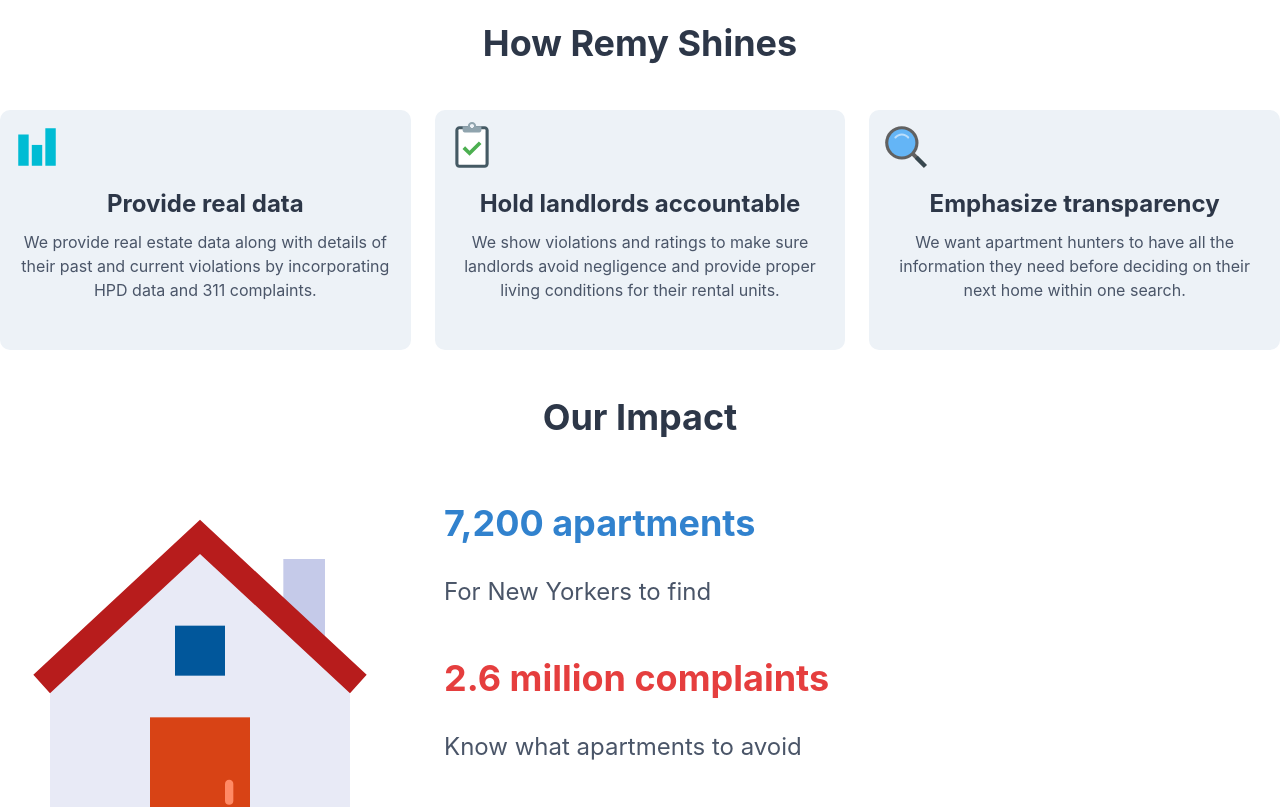
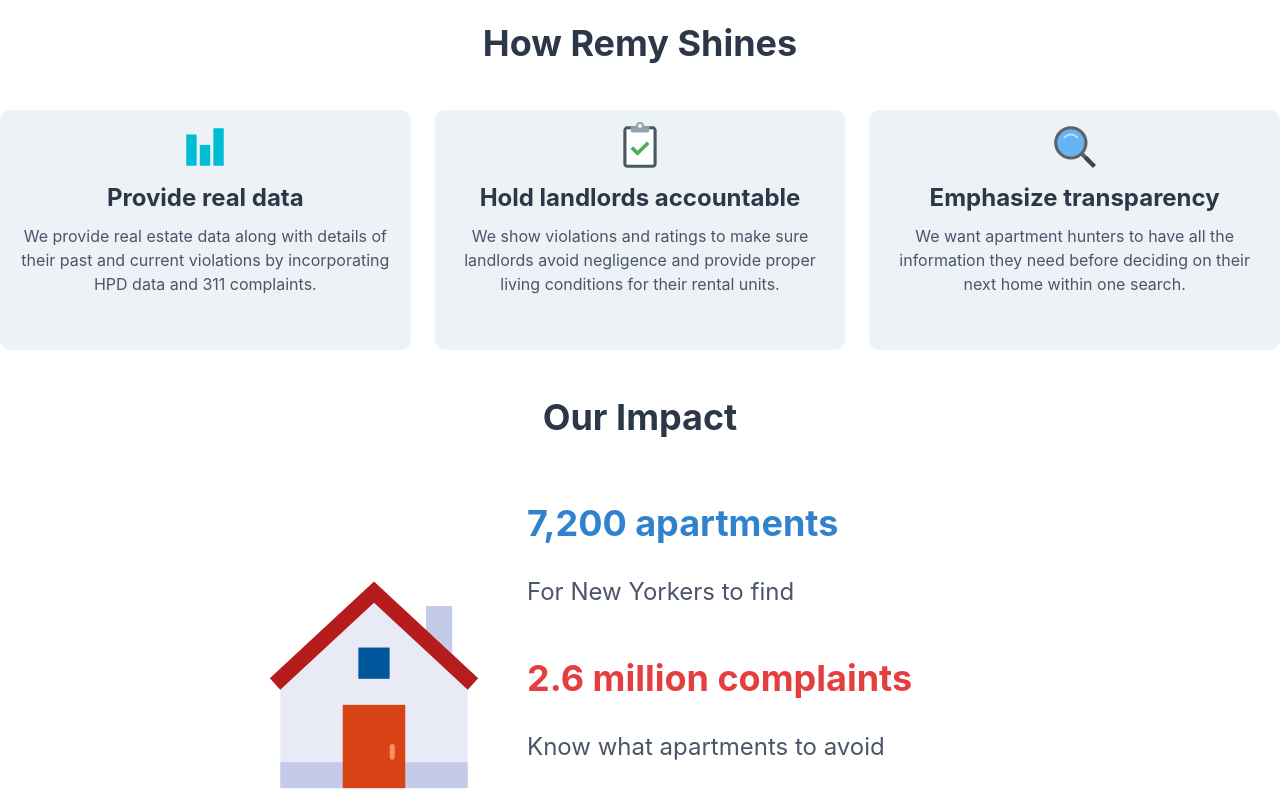
Before and after one commit to RemyCapstone/capstone, a Next.js app: page /about in a window 1280 px wide. Shown: the part 300-1107 px from the top of the page. Built offline with nearby package versions, Linux system fonts and the light colour scheme.

Commit message:
Update about.js

```diff
--- a/pages/about.js
+++ b/pages/about.js
@@ -29,21 +29,27 @@
             <Grid templateColumns='repeat(3, 1fr)' gap={6}>
                 <GridItem w='100%' h='60' bg='gray.100' borderRadius='10'>
                     <Box p='3'>
+                        <Flex justifyContent="center" alignItems="center">
                             <Icon as={FcBarChart} w={50} h={50} />
+                        </Flex>
                         <Text fontSize='2xl' fontWeight='bold' textAlign='center' color='gray.700' p='2'>Provide real data</Text>
                         <Text textAlign='center' color='gray.600'>We provide real estate data along with details of their past and current violations by incorporating HPD data and 311 complaints.</Text>
                     </Box>
                 </GridItem>
                 <GridItem w='100%' h='60' bg='gray.100' borderRadius='10'>
                     <Box p='3'>
+                        <Flex justifyContent="center" alignItems="center">
                             <Icon as={FcInspection} w={50} h={50} />
+                        </Flex>
                         <Text fontSize='2xl' fontWeight='bold' textAlign='center' color='gray.700' p='2'>Hold landlords accountable</Text>
                         <Text textAlign='center' color='gray.600'>We show violations and ratings to make sure landlords avoid negligence and provide proper living conditions for their rental units.</Text>
                     </Box>
                 </GridItem>
                 <GridItem w='100%' h='60' bg='gray.100' borderRadius='10'>
                     <Box p='3'>
+                        <Flex justifyContent="center" alignItems="center">
                             <Icon as={FcSearch} w={50} h={50} />
+                        </Flex>
                         <Text fontSize='2xl' fontWeight='bold' textAlign='center' color='gray.700' p='2'>Emphasize transparency</Text>
                         <Text textAlign='center' color='gray.600'>We want apartment hunters to have all the information they need before deciding on their next home within one search.</Text>
                     </Box>
@@ -55,6 +61,7 @@
                     Our Impact
                 </Text>
             </Flex>
+            <Flex justifyContent='center' alignItems='center' >
             <Grid
                 h='450px'
                 templateRows='repeat(3, 1fr)'
@@ -63,7 +70,7 @@
             >
 
                 <GridItem rowSpan={3} colSpan={1}>
-                    <Icon as={FcHome} w={400} h={400} />
+                    <Icon as={FcHome} w={250} h={400} />
                 </GridItem>
                 <GridItem colSpan={2}>
                     <Text fontSize='4xl' fontWeight='bold' color='blue.500' p='3'>7,200 apartments</Text>
@@ -79,6 +86,7 @@
                 </GridItem>
 
             </Grid>
+            </Flex>
         </Box>
 
 
```
Lines whose indentation alone changed are shown as unchanged.
